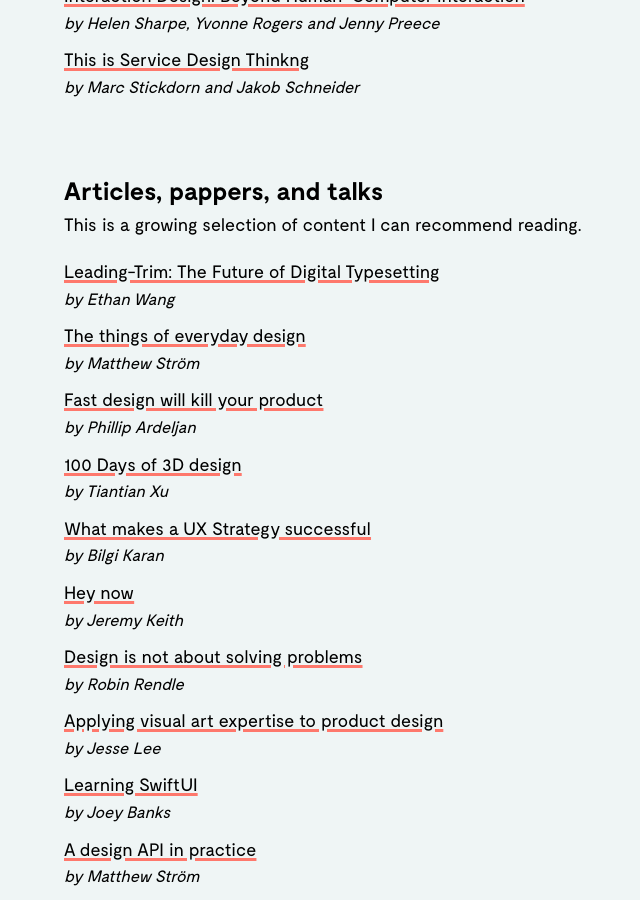
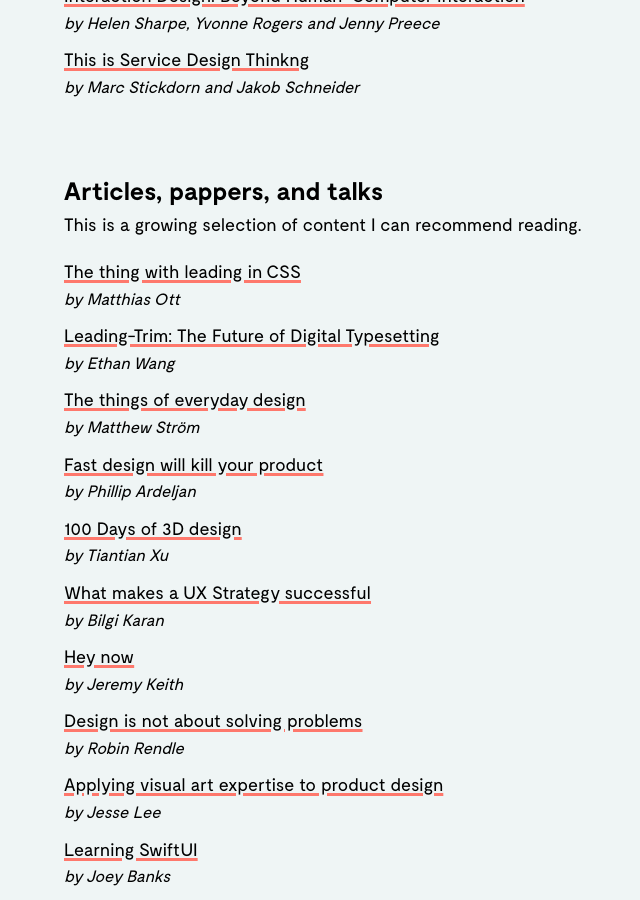
Before and after one commit to jacoblindstrm/jacoblindstrm.github.io, a Jekyll site: the page built from _posts/2020-04-01-what-im-reading.html, in a window 1280 px wide and 900 px high, scrolled down 1471 px. Shown: the whole window, without its empty margins (0-640 px from the left). Built offline with Jekyll 4.4.1, drawn with Linux system fonts in a browser that asks for light colours; comment, search, counter and statistics services are not loaded.

Commit message:
Update articles.yml

```diff
--- a/_data/articles.yml
+++ b/_data/articles.yml
@@ -1,3 +1,6 @@
+- title: The thing with leading in CSS
+  url: https://matthiasott.com/notes/the-thing-with-leading-in-css
+  author: Matthias Ott
 - title: "Leading-Trim: The Future of Digital Typesetting"
   url: https://medium.com/microsoft-design/leading-trim-the-future-of-digital-typesetting-d082d84b202
   author: Ethan Wang
```
